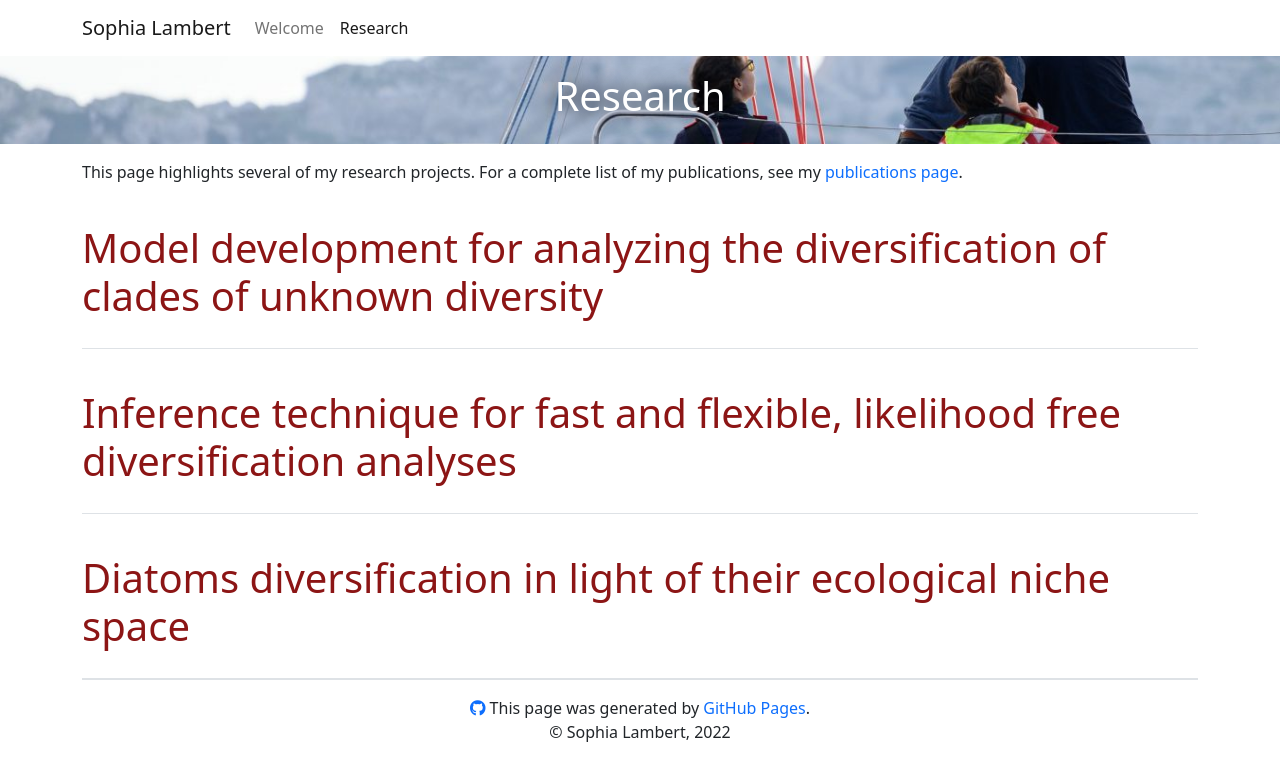
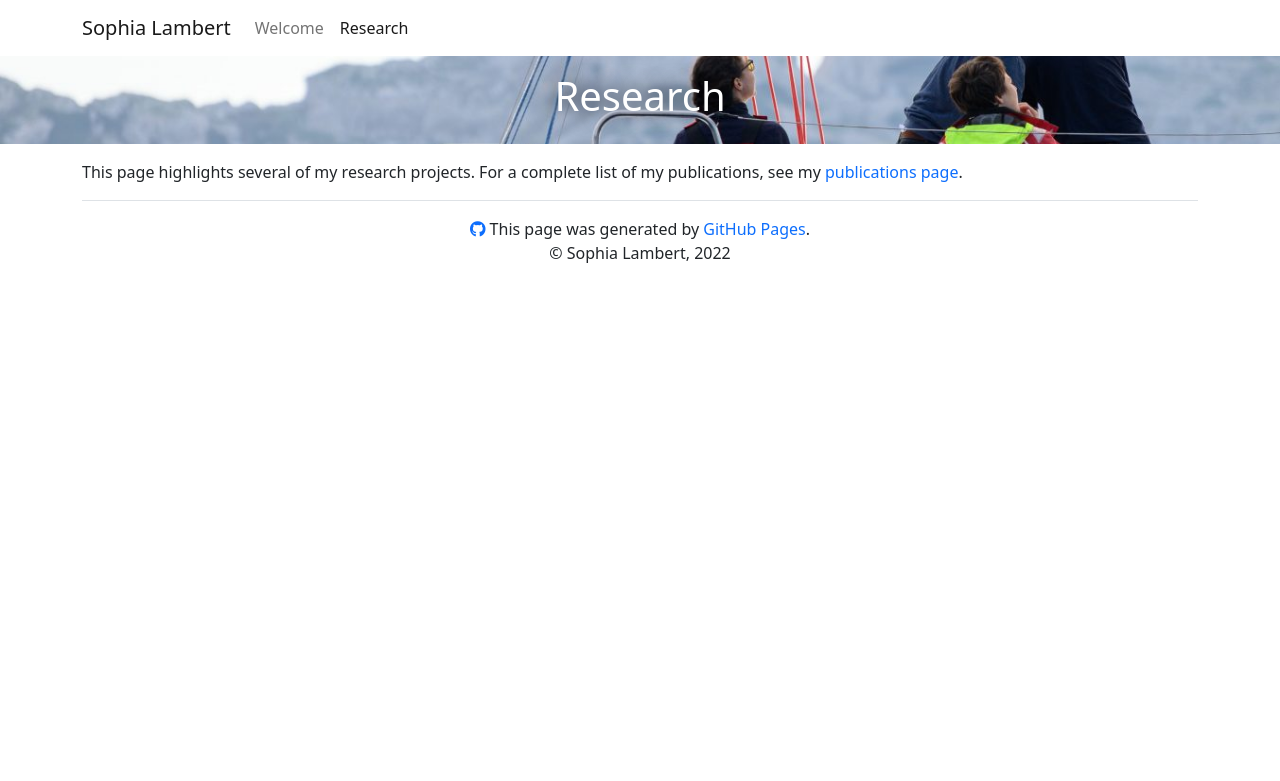
Before and after one commit to sophia-lambert/sophia-lambert.github.io, a Jekyll site: the page built from research.md, in a window 1280 px wide. Shown: the top 781 px of the page. Built offline with Jekyll 4.4.1, drawn with Linux system fonts in a browser that asks for light colours.

Commit message:
Update research.md

```diff
--- a/research.md
+++ b/research.md
@@ -2,10 +2,6 @@
 title: Research
 layout: post
 use_fontawesome: true
-categories:
-  - Model development for analyzing the diversification of clades of unknown diversity
-  - Inference technique for fast and flexible, likelihood free diversification analyses
-  - Diatoms diversification in light of their ecological niche space
 ---
 
 This page highlights several of my research projects. For a complete list of my publications, see my [publications page](./publications.html).
```
